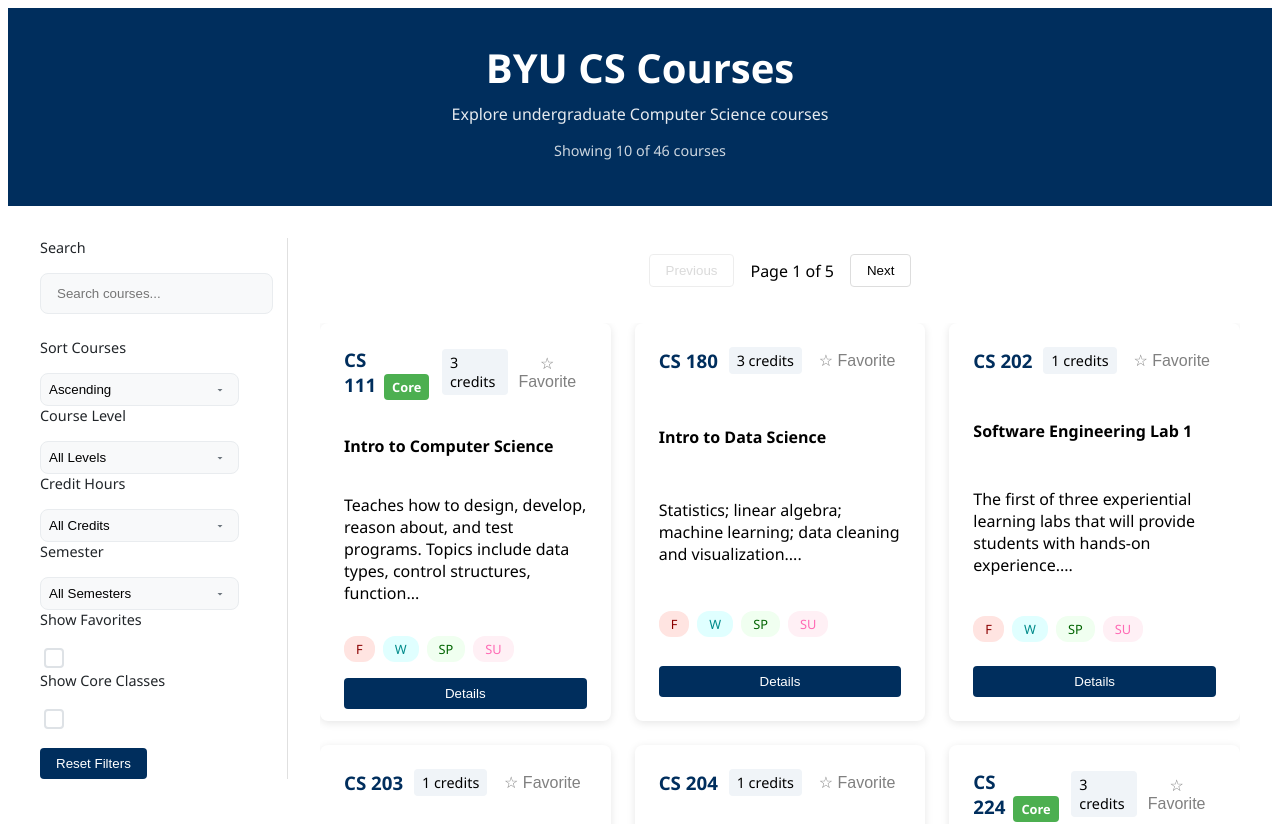
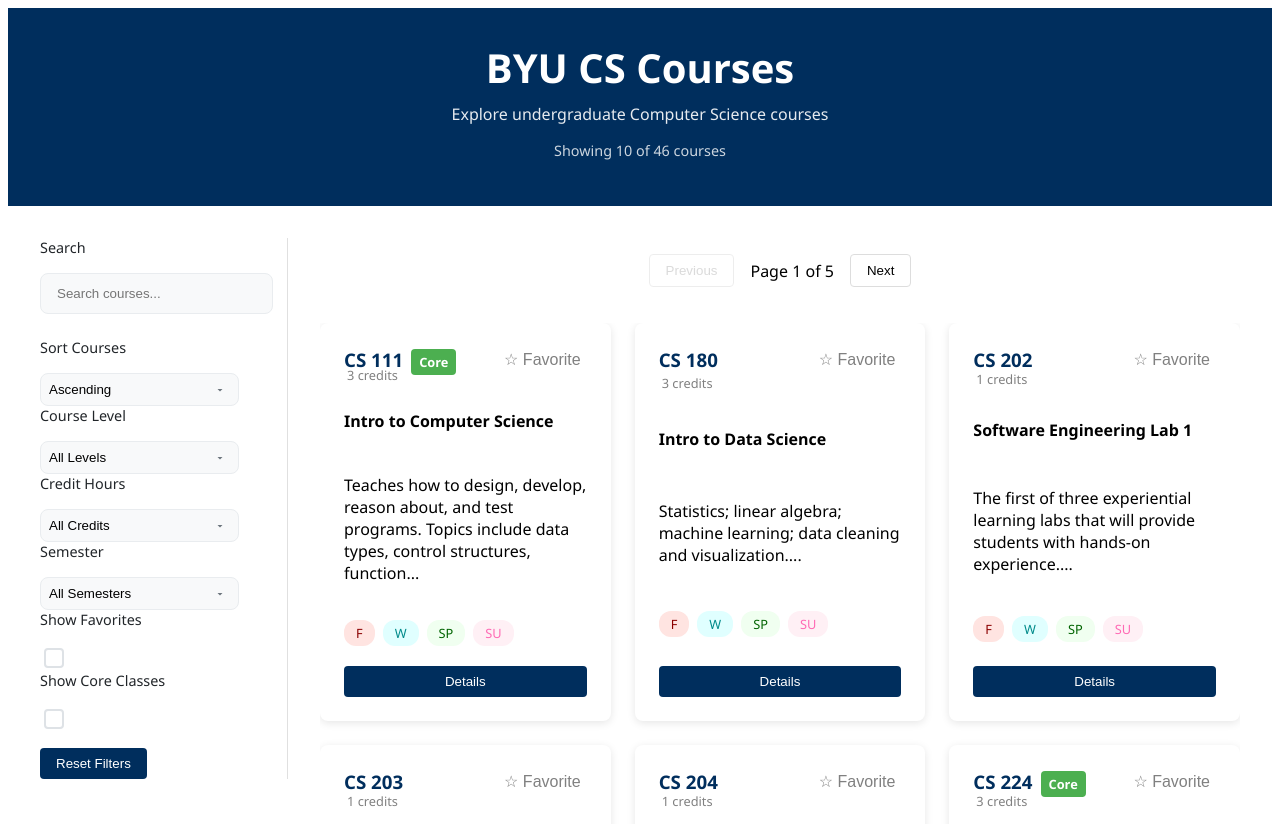
Before and after one commit to nbn1343/P1_Website, a React (Vite) app: page / in a window 1280 px wide. Shown: the top 824 px of the page. Built offline with nearby package versions, Linux system fonts and the light colour scheme.

Commit message:
credits, course-card

```diff
--- a/src/App.jsx
+++ b/src/App.jsx
@@ -220,7 +220,7 @@ function App() {
                         {course.header}
                         {course.isCore && <span className="core-badge">Core</span>}
                       </h3>
-                      <span className="credits">{course.credits} credits</span>
+                      {/* <span className="credits">{course.credits} credits</span> */}
                       <button
                         className={`favorite-button ${
                           favorites.includes(course.id) ? 'favorited' : ''
@@ -229,6 +229,9 @@ function App() {
                       >
                         {favorites.includes(course.id) ? '★ Unfavorite' : '☆ Favorite'}
                       </button>
+                    </div>
+                    <div class="credit-spacing">
+                      <span className="credits">{course.credits} credits</span>
                     </div>
                     <h4>{course.title}</h4>
                     <p className="description">{course.description.substring(0, 120)}...</p>
--- a/src/index.css
+++ b/src/index.css
@@ -193,10 +193,15 @@ select, input {
 }
 
 .credits {
-  background: #f0f4f8;
   padding: 0.25rem 0.5rem;
   border-radius: 4px;
-  font-size: 0.9rem;
+  font-size: 0.8rem;
+  color: gray;
+}
+
+.credit-spacing {
+  margin-top: -30px;
+  margin-left: -5px;
 }
 
 .semester-badges {
```
